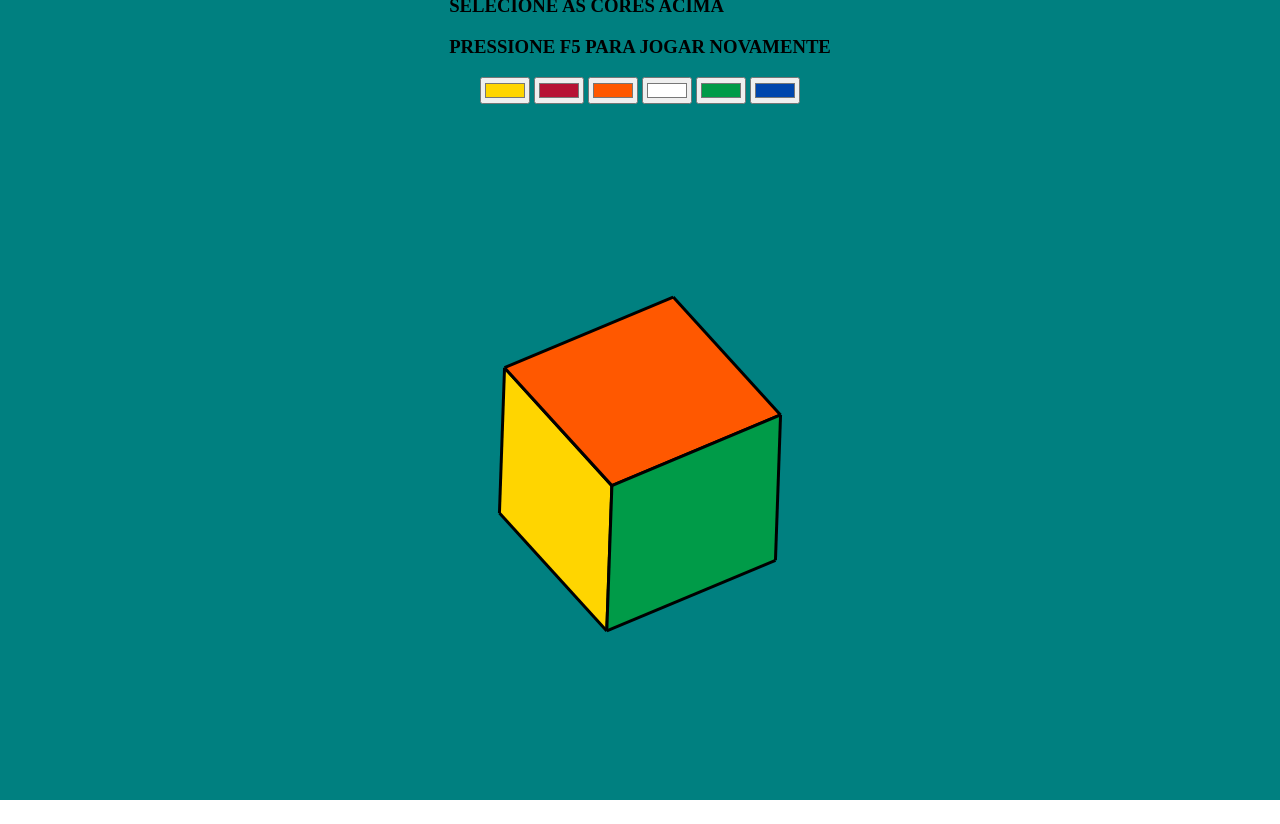
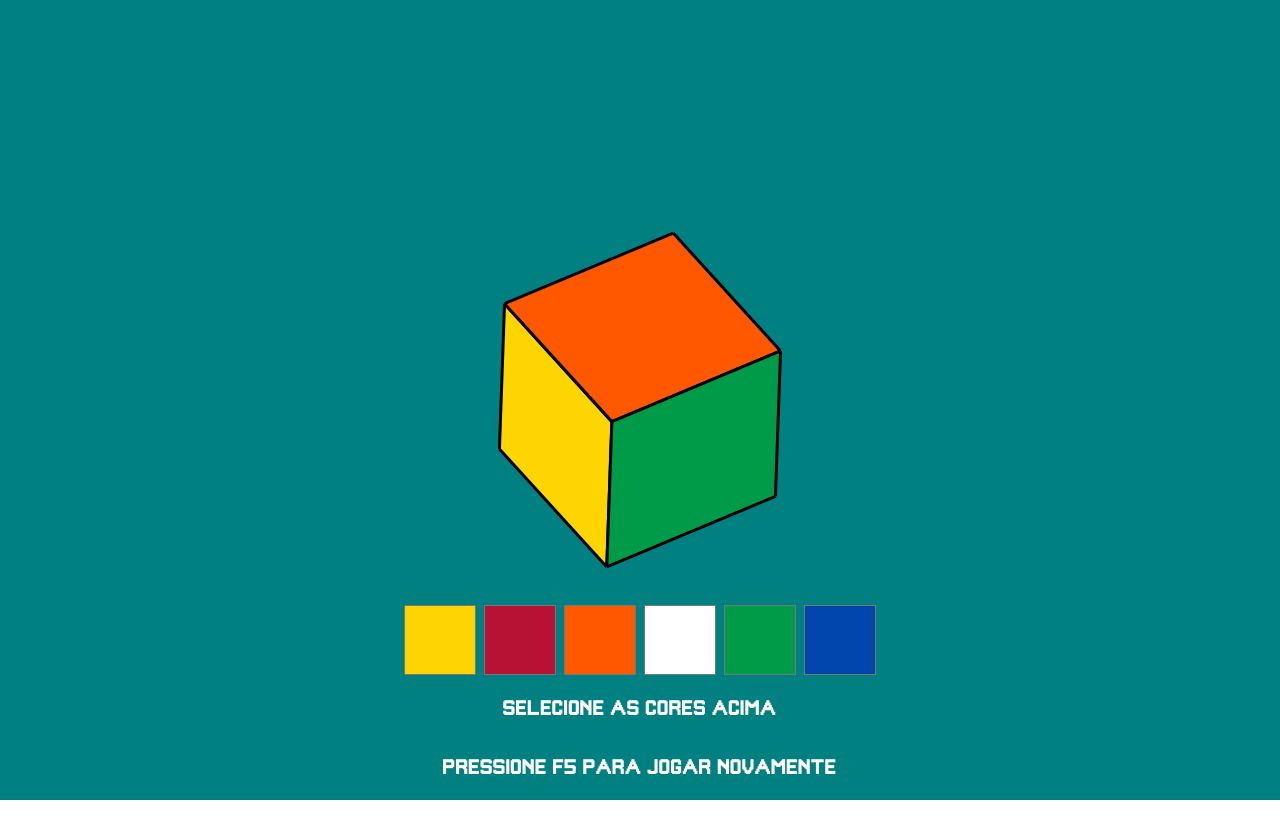
Before and after one commit to projeto-de-algoritmos/DC_3D-Color-Dice-Roller, a plain HTML site: page index.html in a window 1280 px wide. After the commit the page ends 800 px from the top, so only its background shows below. Drawn offline with Linux system fonts and the light colour scheme.

Commit message:
update estilização da página

```diff
--- a/styles.css
+++ b/styles.css
@@ -1,5 +1,12 @@
+@font-face {
+    font-family: pixelFont;
+    src: url(assets/PixelGameFont.ttf);
+}
+
 body {
     margin: 0;
+    color: white;
+    font-family: 'pixelFont';
 }
 
 #container {
@@ -11,3 +18,27 @@ body {
     justify-content: center;
     align-items: center;
 }
+
+#desc {
+    position: absolute;
+    left: auto;
+    bottom: 0;
+    display: flex;
+    flex-direction: column;
+    align-items: center;
+}
+
+#colors {
+    position: absolute;
+    left: auto;
+    bottom: 120px;
+    display: flex;
+    align-items: center;
+}
+
+#colors input[type="color"] {
+    border: none;
+    width: 80px;
+    height: 80px;
+    background-color: #00000000;
+}
```
Also changed, not shown: assets/PixelGameFont.ttf (added).
